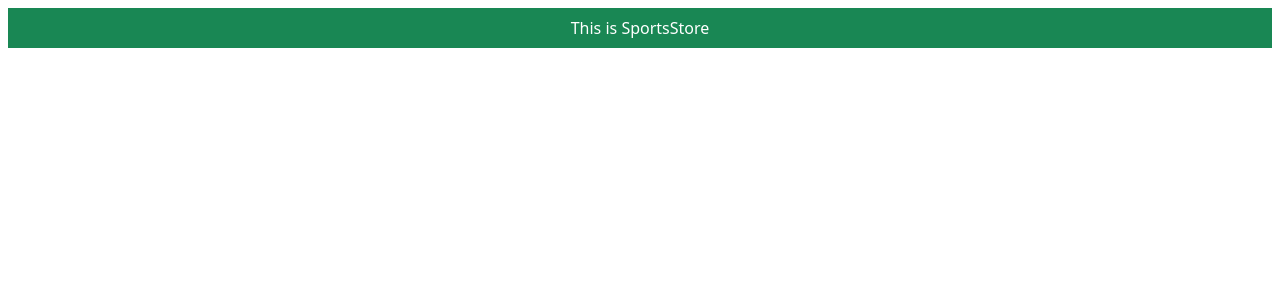
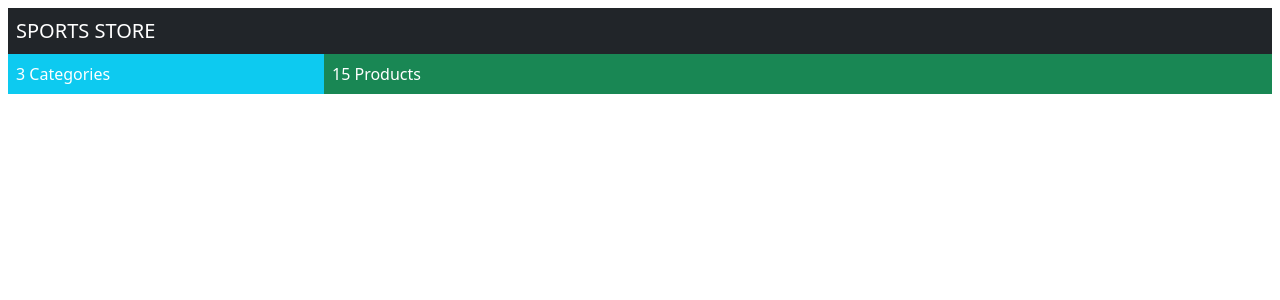
Before and after one commit to DeLaHelias/SportsStore, an Angular app: page / in a window 1280 px wide. Shown: the top 300 px of the page. Built offline with nearby package versions, Linux system fonts and the light colour scheme.

Commit message:
Initial store build.

```diff
--- a/src/app/app.component.ts
+++ b/src/app/app.component.ts
@@ -2,9 +2,6 @@ import { Component } from '@angular/core';
 
 @Component({
   selector: 'app',
-  template:
-    `<div class="bg-success p-2 text-center text-white">
-        This is SportsStore
-    </div>`,
+  template: '<store></store>',
 })
 export class AppComponent { }
--- a/src/app/app.module.ts
+++ b/src/app/app.module.ts
@@ -2,13 +2,15 @@ import { NgModule } from '@angular/core';
 import { BrowserModule } from '@angular/platform-browser';
 
 import { AppComponent } from './app.component';
+import { StoreModule } from 'src/store/store.module';
 
 @NgModule({
   declarations: [
     AppComponent
   ],
   imports: [
-    BrowserModule
+    BrowserModule,
+    StoreModule,
   ],
   providers: [],
   bootstrap: [AppComponent]
--- /dev/null
+++ b/src/store/store.component.html
@@ -0,0 +1,15 @@
+<div class="container-fluid">
+    <div class="row">
+        <div class="bg-dark text-white p-2">
+            <span class="navbar-brand m1-2">SPORTS STORE</span>
+        </div>
+    </div>
+    <div class="row text-white">
+        <div class="col-3 bg-info p-2">
+            {{ categories.length }} Categories
+        </div>
+        <div class="col-9 bg-success p-2">
+            {{ products.length }} Products
+        </div>
+    </div>
+</div>
--- /dev/null
+++ b/src/store/store.component.ts
@@ -0,0 +1,22 @@
+import { Component } from "@angular/core";
+import { Product } from "src/model/product.model";
+import { ProductRepository } from "src/model/product.repository";
+
+@Component({
+    selector: "store",
+    templateUrl: "store.component.html",
+})
+export class StoreComponent {
+
+    constructor(
+        private repository: ProductRepository,
+    ) {}
+
+    get products(): Product[] {
+        return this.repository.getProducts();
+    }
+
+    get categories(): string[] {
+        return this.repository.getCategories();
+    }
+}
```
Also changed, not shown: src/store/store.module.ts (added, +20 -0 lines).
